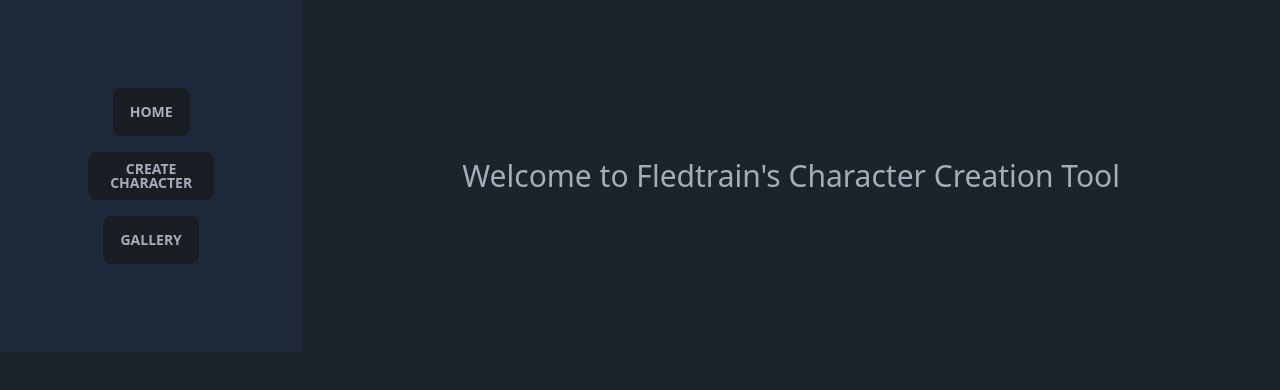
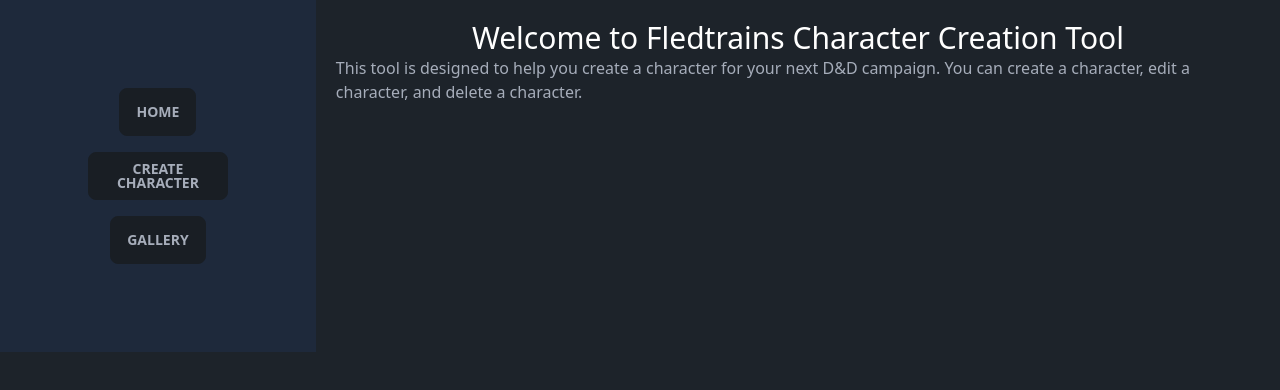
Before and after one commit to Fledtrain/web102_crewmates, a React (Vite) app: page / in a window 1280 px wide. Shown: the top 390 px of the page. Built offline with nearby package versions, Linux system fonts and the light colour scheme.

Commit message:
Updated Create component, Improved Gallery page with grid styling and Updated Home page

```diff
--- a/src/routes/Create.jsx
+++ b/src/routes/Create.jsx
@@ -33,7 +33,7 @@ const Create = () => {
              * @param {Event} e - Event object
             *
             */
-            const createPost = async (e) => {
+            const createPost = async () => {
                 await supabase
                     .from("Character")
                     .insert([{ name: form.name, age: form.age, class: form.class, strength: form.strength }])
--- a/src/routes/Gallery.jsx
+++ b/src/routes/Gallery.jsx
@@ -19,9 +19,10 @@ const Gallery = () => {
 
     return (
         <>
+            <div className="grid grid-cols-3 gap-4 ml-4 mt-4">
                 {posts && posts.map((post) => {
                     return (
-                    <div key={post.id} className="card mt-2 ml-2 w-96 bg-neutral text-neutral-content">
+                        <div key={post.id} className="card w-80 bg-neutral text-neutral-content">
                             <section className="card-body card-bordered">
                                 <h2 className="card-title">Name: {post.name}</h2>
                                 <div className="card-side">
@@ -38,6 +39,7 @@ const Gallery = () => {
                         </div>
                     )
                 })}
+            </div>
         </>
     )
 }
--- a/src/routes/Home.jsx
+++ b/src/routes/Home.jsx
@@ -2,7 +2,13 @@
 const Home = () => {
     return (
         <>
-            <p className='text-3xl hero'>Welcome to Fledtrain's Character Creation Tool</p>
+            <section className="p-5" >
+                <h2 className='text-3xl hero text-white'>Welcome to Fledtrains Character Creation Tool</h2>
+                <p>
+                    This tool is designed to help you create a character for your next D&D campaign.
+                    You can create a character, edit a character, and delete a character.
+                </p>
+            </section>
         </>
     )
 }
```
Lines whose indentation alone changed are shown as unchanged.
